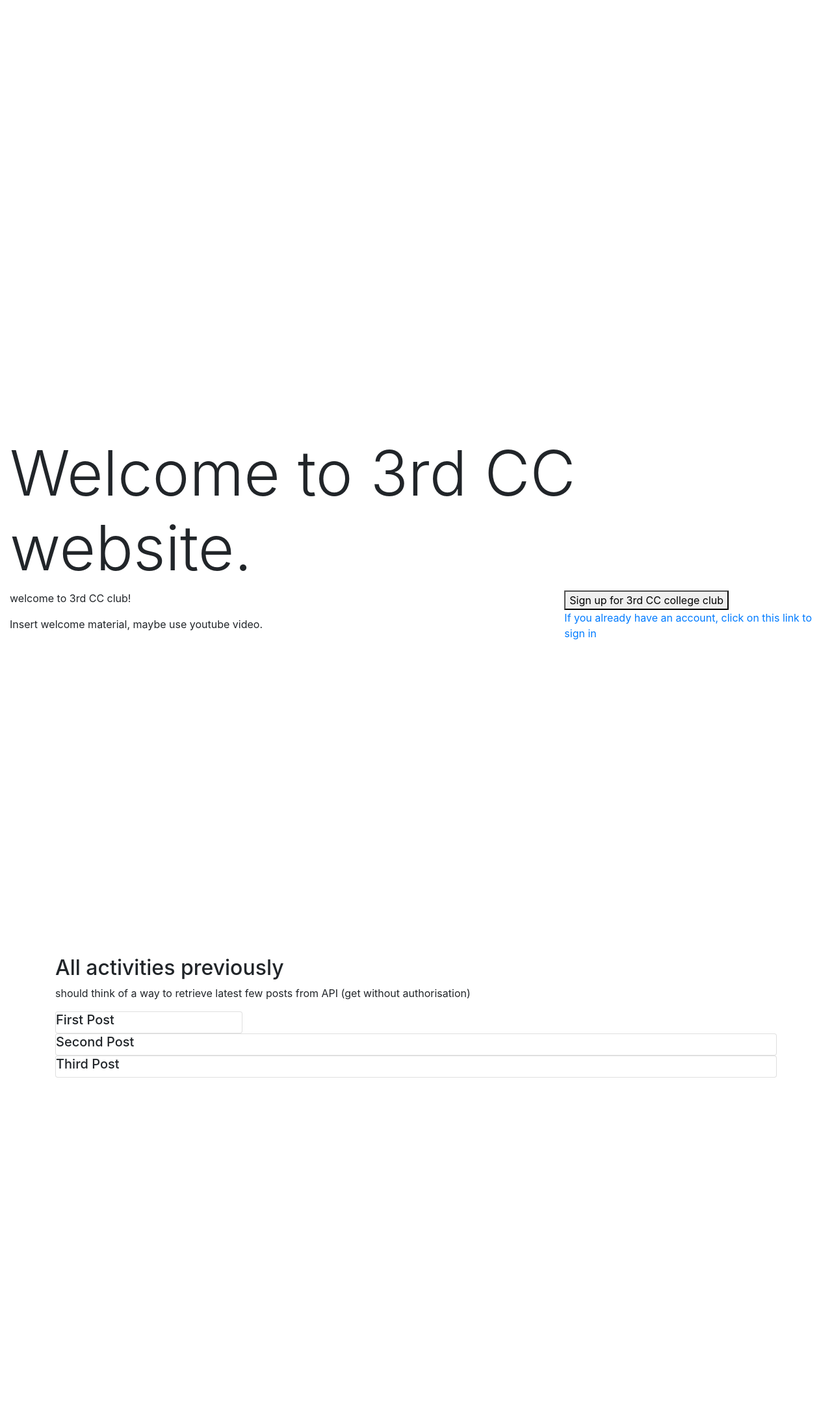
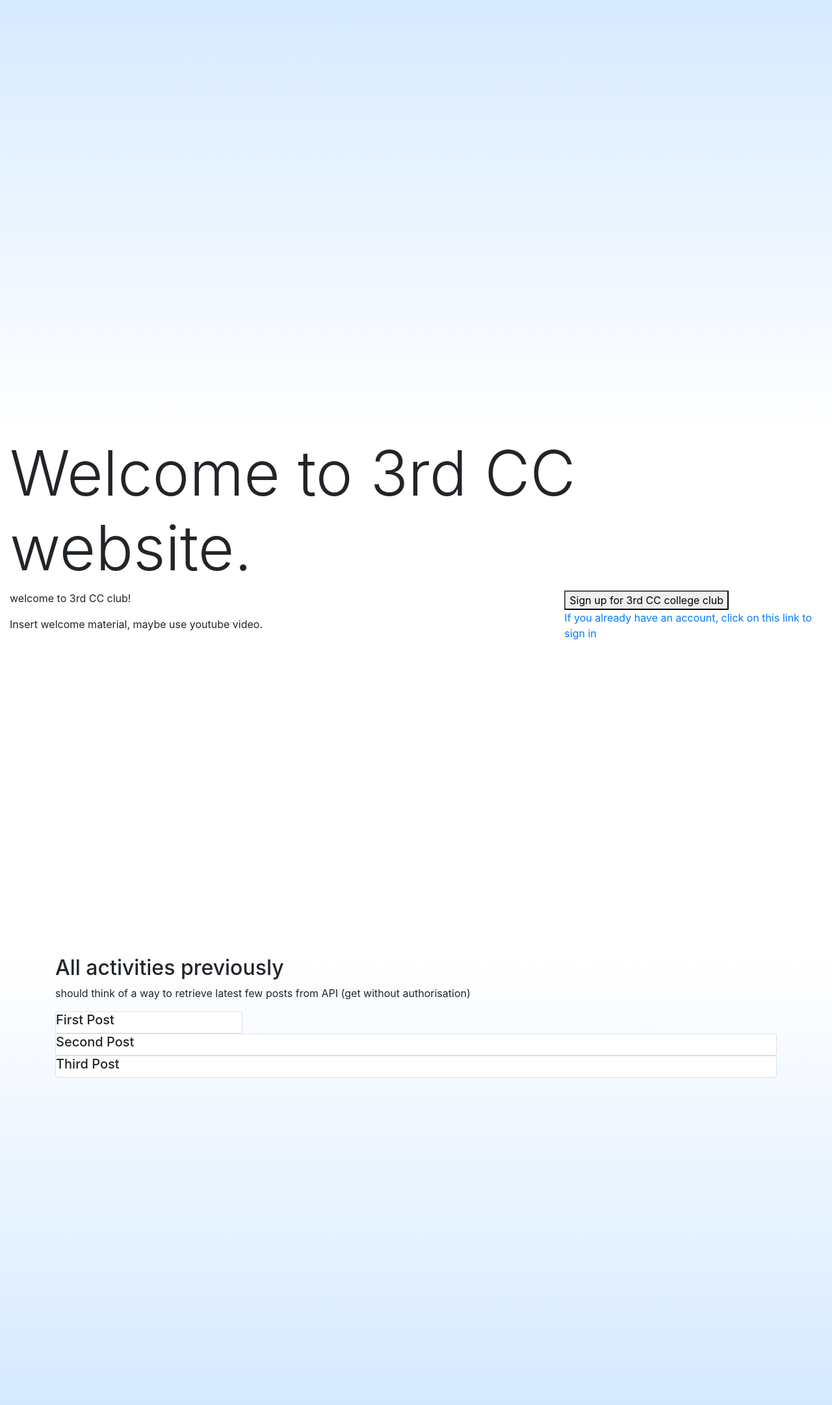
Before and after one commit to LUXIANZE/third-cc-website, a plain HTML site: page index.html in a window 1280 px wide. Shown: the part 129-2292 px from the top of the page at 65% size. Drawn offline with nearby package versions, Linux system fonts and the light colour scheme.

Commit message:
gradient background trial

```diff
--- a/index.css
+++ b/index.css
@@ -9,3 +9,11 @@ html{
 .centralise{
     align-self: center;
 }
+
+.background1{
+    background-image: linear-gradient(#cfe6ff, white);
+}
+
+.background3{
+    background-image: linear-gradient(white, #cfe6ff);
+}
--- a/index.html
+++ b/index.html
@@ -13,6 +13,7 @@
     <body>
 
         <!-- NAV PAGE, should be removed during production -->
+        <div class="wrapper  background1">
             <div class="fullheight container">
                 <h1>Navigation Bar</h1>
                 <ul>
@@ -20,6 +21,7 @@
                     <li><a href="#welcome">Welcome</a></li>
                     <li><a href="#activities">Activities</a></li>
                 </ul>
+            </div>
         </div>
 
         <!-- WELCOME PAGE -->
@@ -39,6 +41,7 @@
         </div>
 
         <!-- ACTIVITIES PAGE -->
+        <div class="wrapper background3">
             <div id="activities" class="fullheight container">
                 <h2>All activities previously</h2>
                 <p>should think of a way to retrieve latest few posts from API (get without authorisation)</p>
@@ -52,7 +55,7 @@
                     <h5>Third Post</h5>
                 </div>
             </div>
-
+        </div>
 
         <!-- Boostrap js CDN link-->
         <script src="https://code.jquery.com/jquery-3.5.1.slim.min.js" integrity="sha384-DfXdz2htPH0lsSSs5nCTpuj/zy4C+OGpamoFVy38MVBnE+IbbVYUew+OrCXaRkfj" crossorigin="anonymous"></script>
```
Lines whose indentation alone changed are shown as unchanged.
